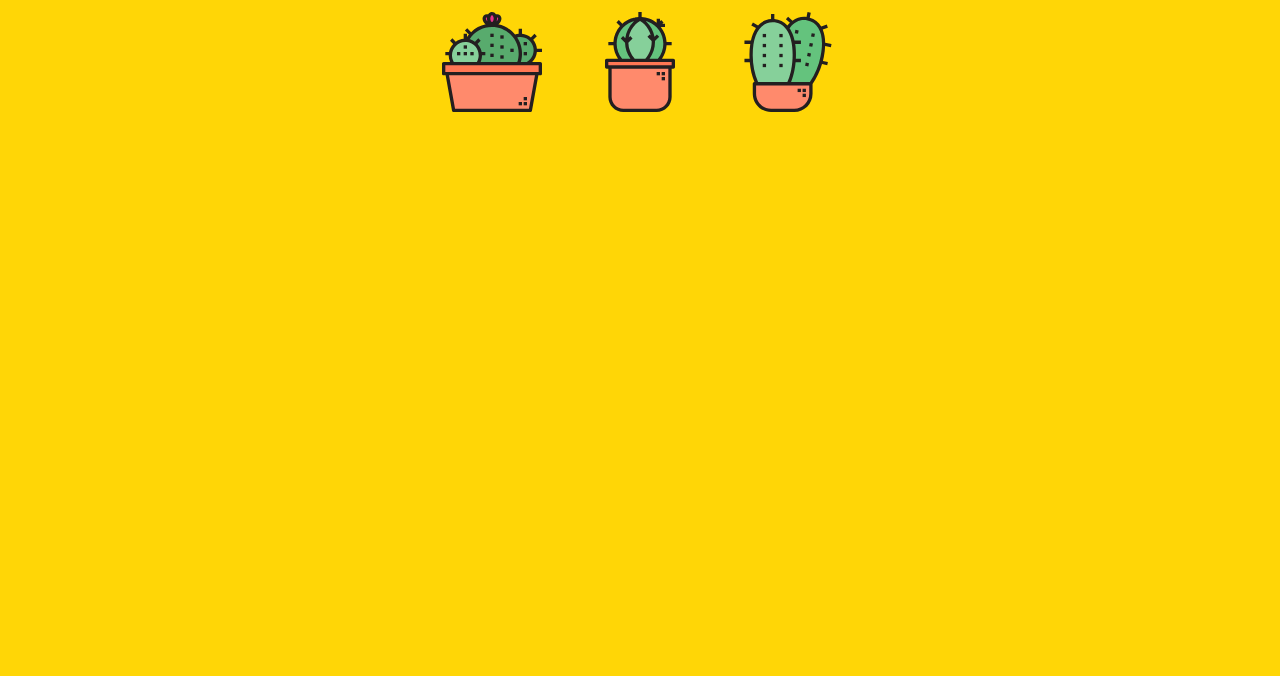
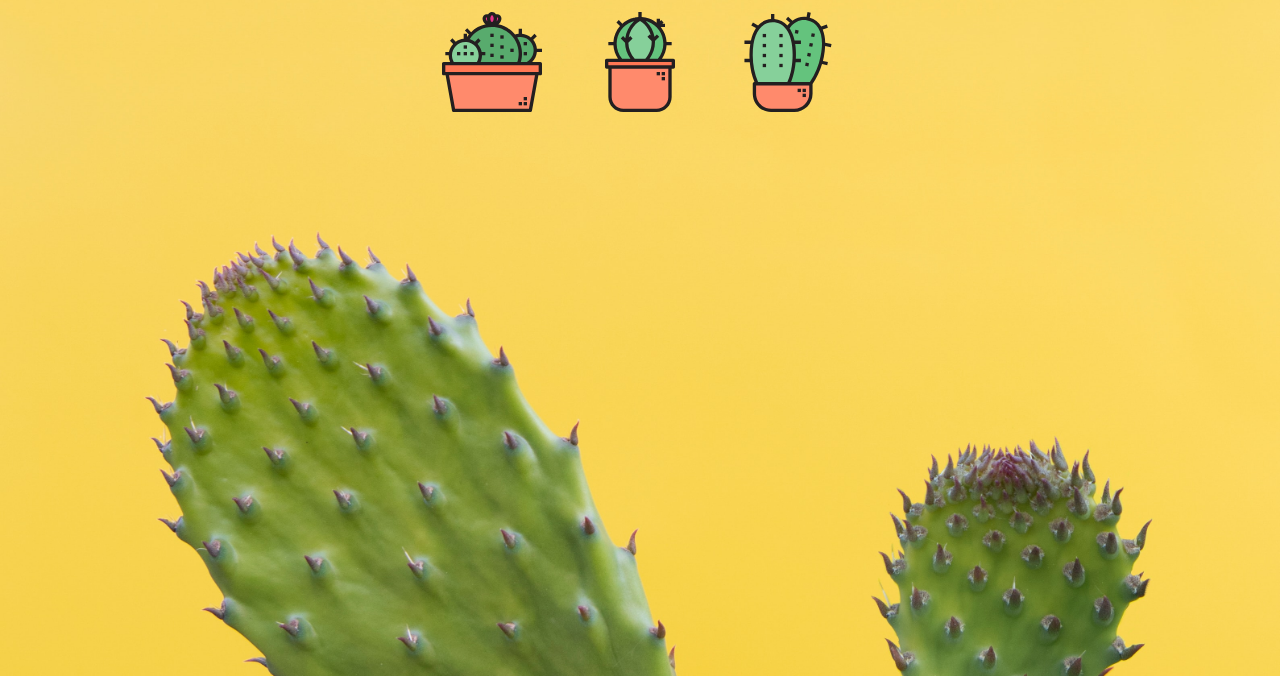
Before and after one commit to Reno-sanz/EART, a plain HTML site: page index.html in a window 1280 px wide. Shown: the part 533-1209 px from the top of the page. Drawn offline with Linux system fonts and the light colour scheme; files whose address does not match are found by name.

Commit message:
Update styles.css

```diff
--- a/styles.css
+++ b/styles.css
@@ -7,7 +7,10 @@
 }
 
 #content{
-	background:#FFD606;
+	background-image: url(jude-beck-ZgDRrCQgsLc-unsplash.jpg);
+	background-size: 100%;
+	background-repeat: no-repeat;
+	background-position: bottom;
 }
 a:visited , a:link{
 	text-decoration: none;
```
